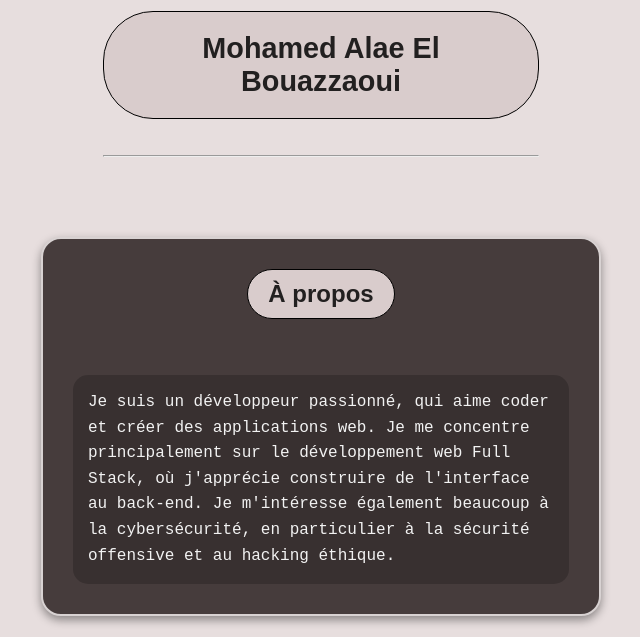
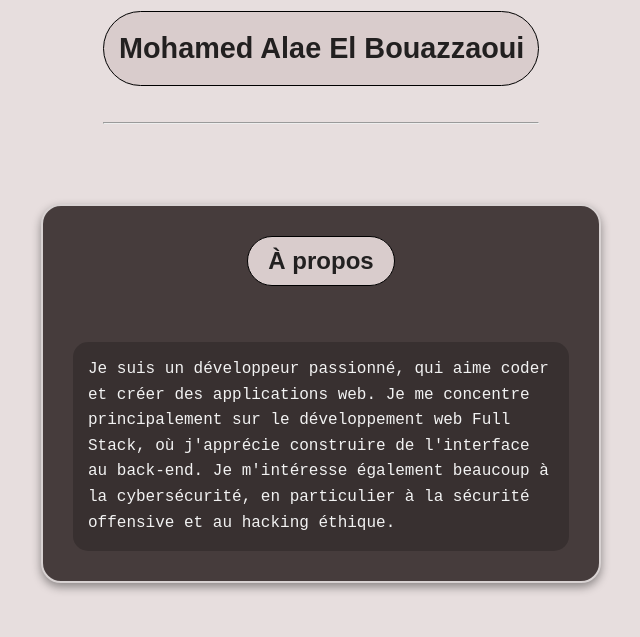
Before and after one commit to medalae0005/CSS-fondamentaux, a plain HTML site: page Prototype/index.html in a window 1280 px wide. Shown: the part 163-800 px from the top of the page, without its empty margins (319-959 px from the left). Drawn offline with Linux system fonts and the light colour scheme.

Commit message:
Our Prototype is ready... :)

```diff
--- a/Prototype/style.css
+++ b/Prototype/style.css
@@ -28,10 +28,11 @@ header img {
 h1 {
     border: 1px solid black;
     border-radius: 50px;
-    padding: 20px;
+    padding: 20px 15px;
     background-color: rgb(217, 204, 204);
     color: rgb(34, 32, 32);
     font-size: 1.8em;
+    white-space: nowrap;
 }
 
 main section {
```
